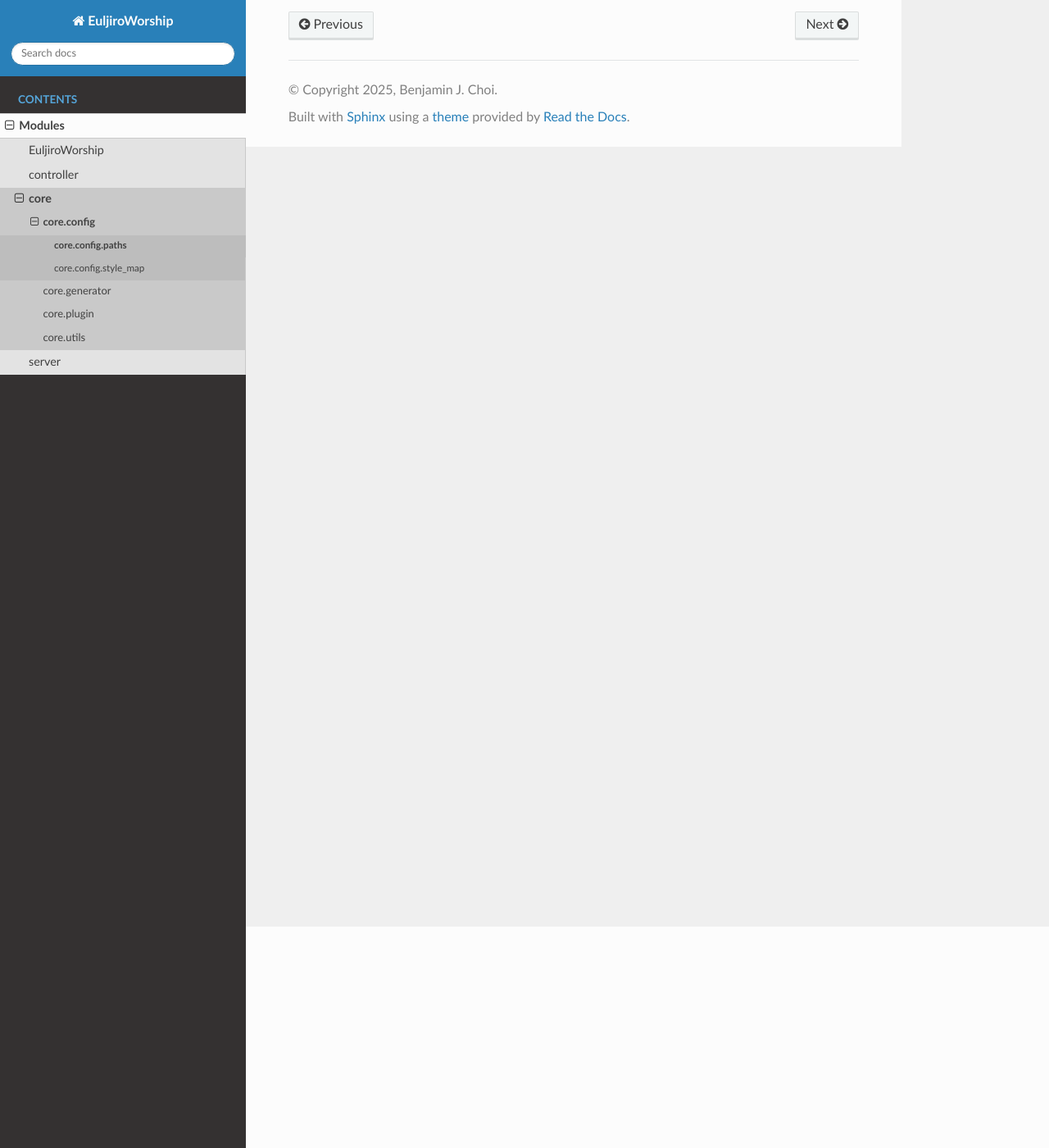
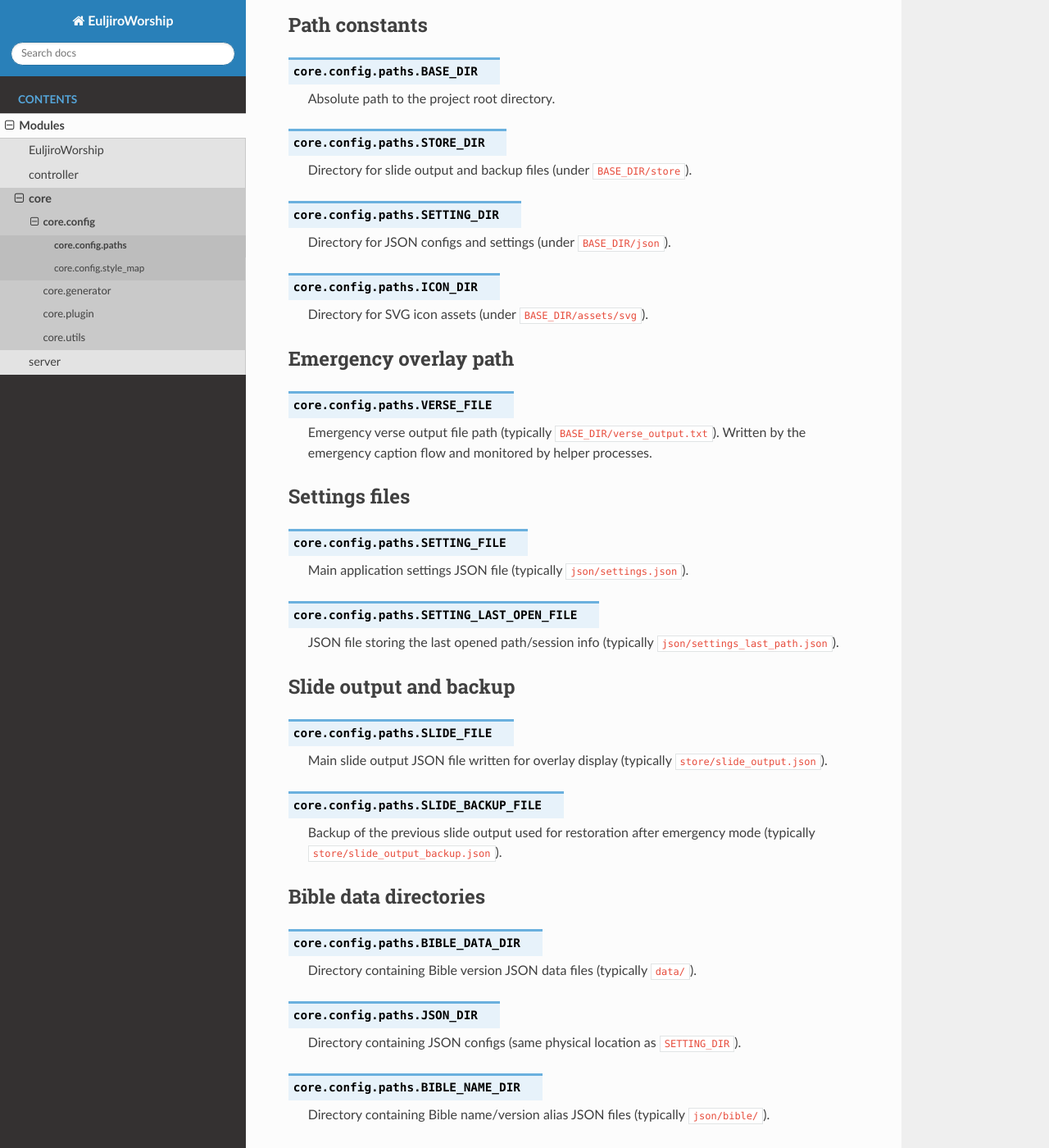
Before and after one commit to saintbenjamin/EuljiroWorship, a Sphinx documentation site: the page built from docs/source/core.config.paths.rst, in a window 1280 px wide and 1400 px high, scrolled down 270 px. Shown: the whole window at 82% size. Built offline with Sphinx 7.4.7 and the Read the Docs theme 3.1.0, drawn with Linux system fonts in a browser that asks for light colours; some of the changed text lies outside the part shown.

Commit message:
fixed bugs for Sphinx RTD

```diff
--- a/docs/source/core.config.paths.rst
+++ b/docs/source/core.config.paths.rst
@@ -6,3 +6,98 @@ core.config.paths
    :private-members:
    :undoc-members:
    :show-inheritance:
+
+.. py:currentmodule:: core.config.paths
+
+Path constants
+--------------
+
+.. py:data:: BASE_DIR
+
+   Absolute path to the project root directory.
+
+.. py:data:: STORE_DIR
+
+   Directory for slide output and backup files (under ``BASE_DIR/store``).
+
+.. py:data:: SETTING_DIR
+
+   Directory for JSON configs and settings (under ``BASE_DIR/json``).
+
+.. py:data:: ICON_DIR
+
+   Directory for SVG icon assets (under ``BASE_DIR/assets/svg``).
+
+Emergency overlay path
+----------------------
+
+.. py:data:: VERSE_FILE
+
+   Emergency verse output file path (typically ``BASE_DIR/verse_output.txt``).
+   Written by the emergency caption flow and monitored by helper processes.
+
+Settings files
+--------------
+
+.. py:data:: SETTING_FILE
+
+   Main application settings JSON file (typically ``json/settings.json``).
+
+.. py:data:: SETTING_LAST_OPEN_FILE
+
+   JSON file storing the last opened path/session info
+   (typically ``json/settings_last_path.json``).
+
+Slide output and backup
+-----------------------
+
+.. py:data:: SLIDE_FILE
+
+   Main slide output JSON file written for overlay display
+   (typically ``store/slide_output.json``).
+
+.. py:data:: SLIDE_BACKUP_FILE
+
+   Backup of the previous slide output used for restoration after emergency mode
+   (typically ``store/slide_output_backup.json``).
+
+Bible data directories
+----------------------
+
+.. py:data:: BIBLE_DATA_DIR
+
+   Directory containing Bible version JSON data files (typically ``data/``).
+
+.. py:data:: JSON_DIR
+
+   Directory containing JSON configs
+   (same physical location as ``SETTING_DIR``).
+
+.. py:data:: BIBLE_NAME_DIR
+
+   Directory containing Bible name/version alias JSON files
+   (typically ``json/bible/``).
+
+Bible alias/config files
+------------------------
+
+.. py:data:: ALIASES_VERSION_FILE
+
+   GUI Bible version alias mapping JSON file.
+
+.. py:data:: ALIASES_VERSION_CLI_FILE
+
+   CLI Bible version alias mapping JSON file
+   (simplified aliases for CLI parsing).
+
+.. py:data:: ALIASES_BOOK_FILE
+
+   Book name alias mapping JSON file.
+
+.. py:data:: STANDARD_BOOK_FILE
+
+   Canonical book list JSON file used as the standard reference.
+
+.. py:data:: SORT_ORDER_FILE
+
+   Custom book sort order JSON file.
```
Also changed, not shown: docs/source/core.config.style_map.rst (+25 -0 lines), 7 other files.
